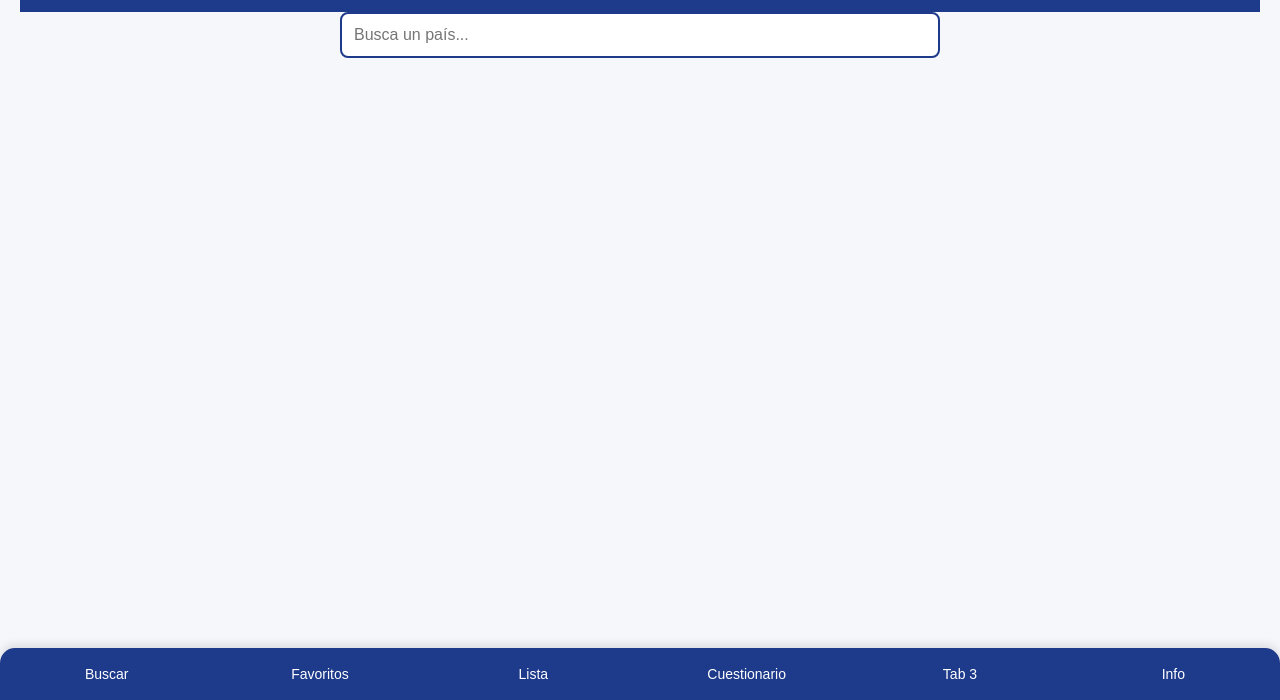
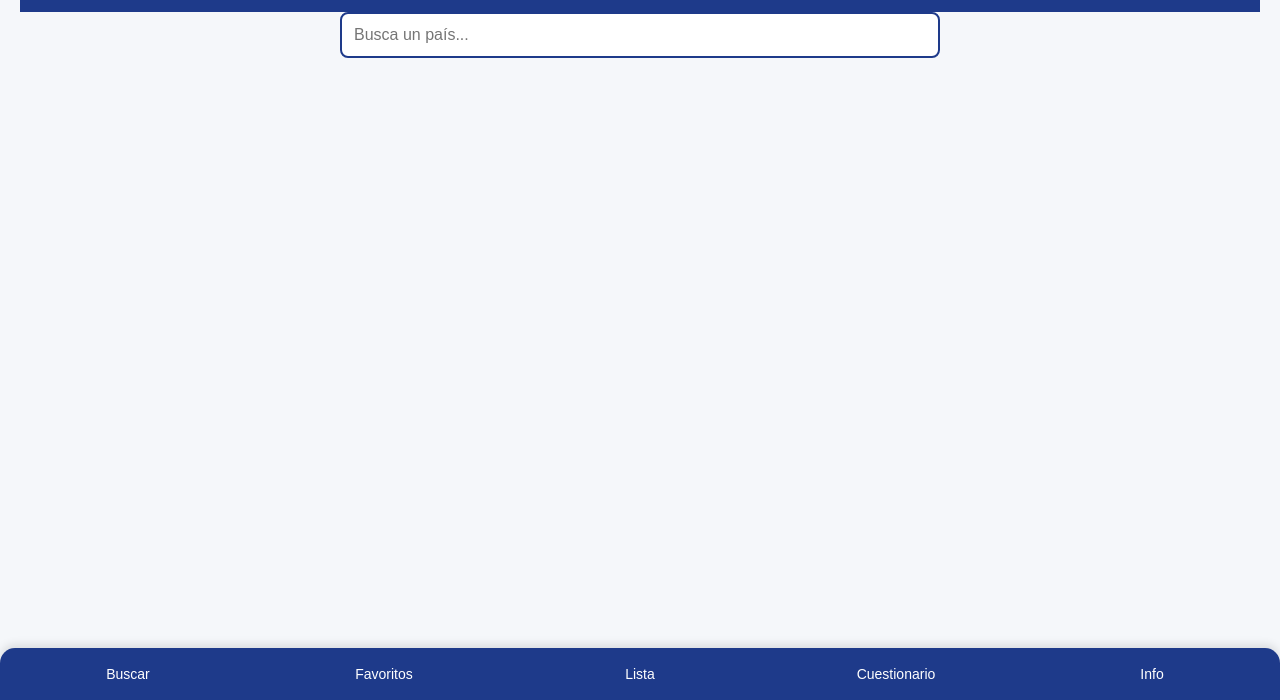
Before and after one commit to felipe345522/ApiPaises, a plain HTML site: page index.html in a window 1280 px wide. Shown: the part 100-800 px from the top of the page. Drawn offline with Linux system fonts and the light colour scheme.

Commit message:
App actualizada

```diff
--- a/index.html
+++ b/index.html
@@ -53,7 +53,6 @@
         <button onclick="showTab('tab-favoritos')">Favoritos</button>
         <button onclick="showTab('tab-1')">Lista</button>
         <button onclick="showTab('tab-2')">Cuestionario</button>
-        <button onclick="showTab('tab-3')">Tab 3</button>
         <button onclick="showTab('tab-info')">Info</button>
     </nav>
 
```
